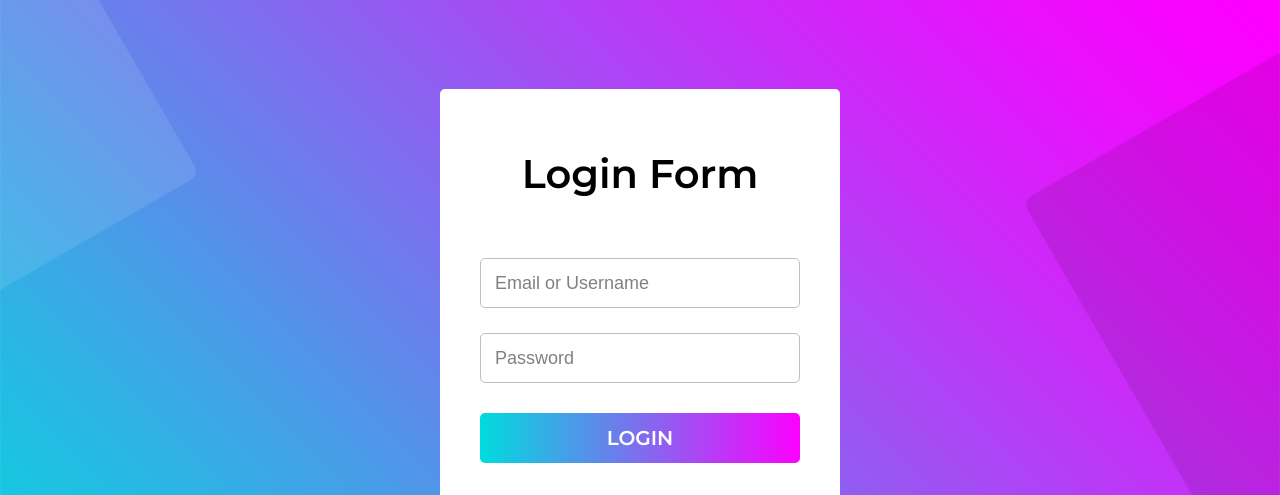
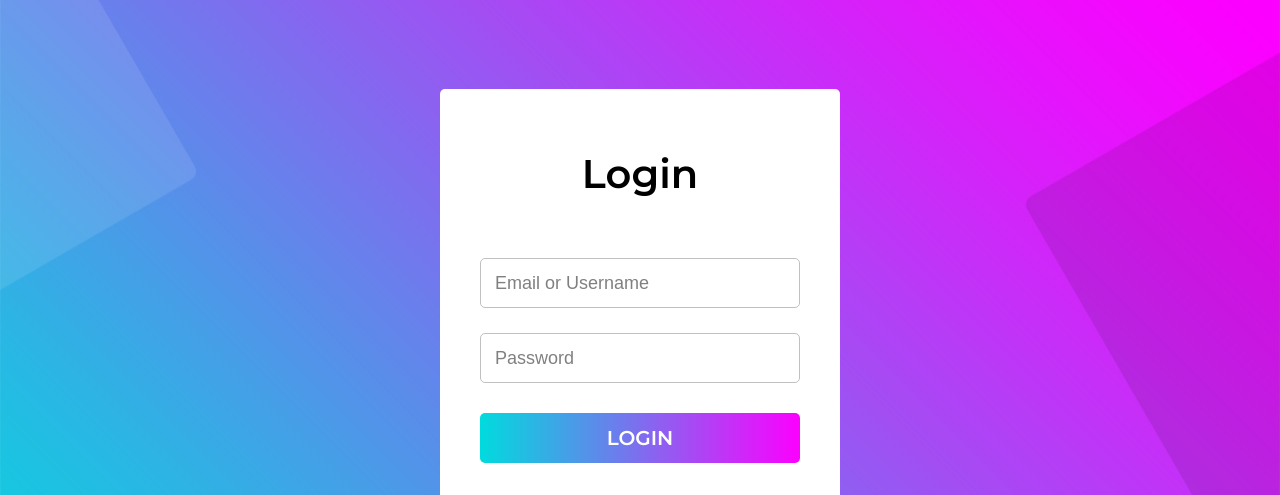
Before and after one commit to amr237/login-form, a plain HTML site: page index.html in a window 1280 px wide. Shown: the top 495 px of the page. Drawn offline with nearby package versions, Linux system fonts and the light colour scheme.

Commit message:
change header

```diff
--- a/index.html
+++ b/index.html
@@ -8,7 +8,7 @@
   </head>
   <body>
     <div class="container">
-      <header>Login Form</header>
+      <header>Login</header>
       <form>
         <div class="input-field">
           <input type="text" required>
```
